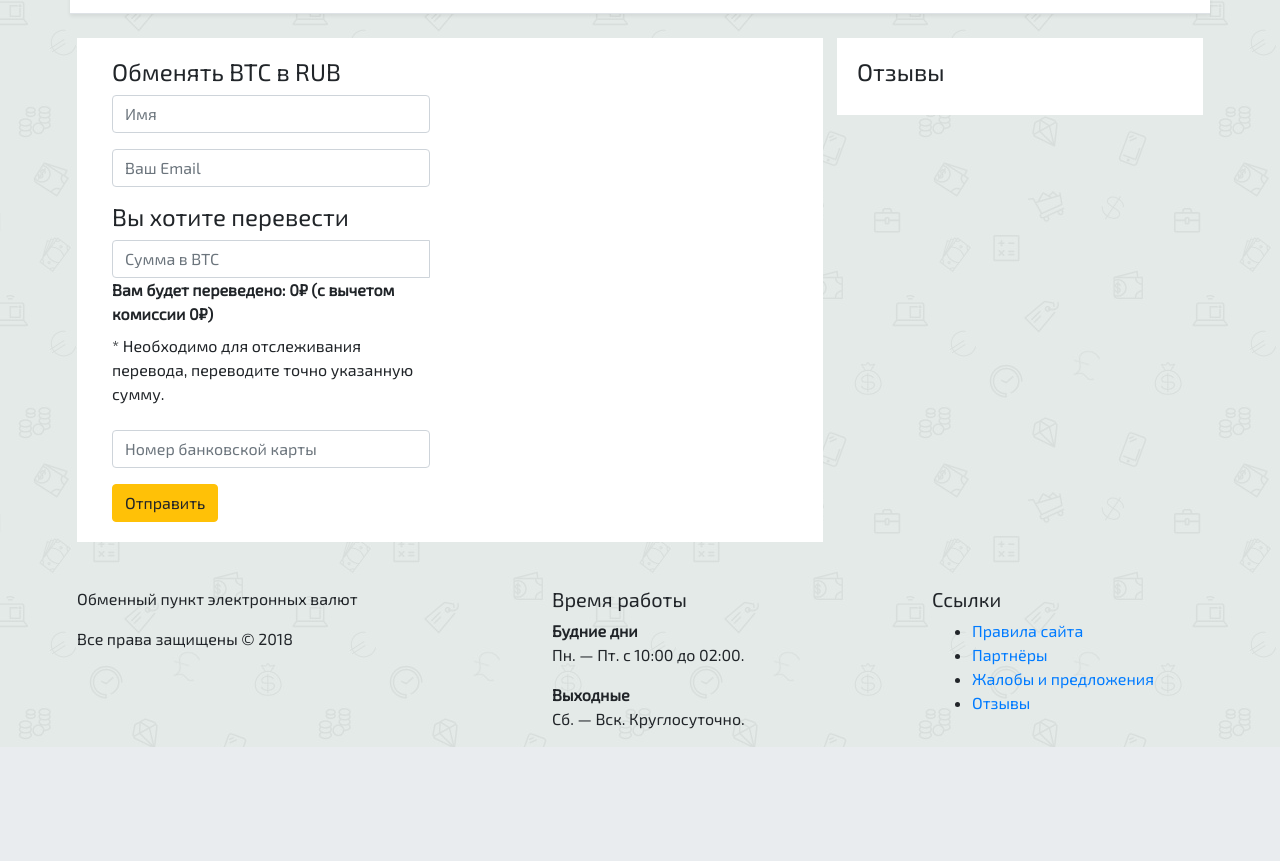
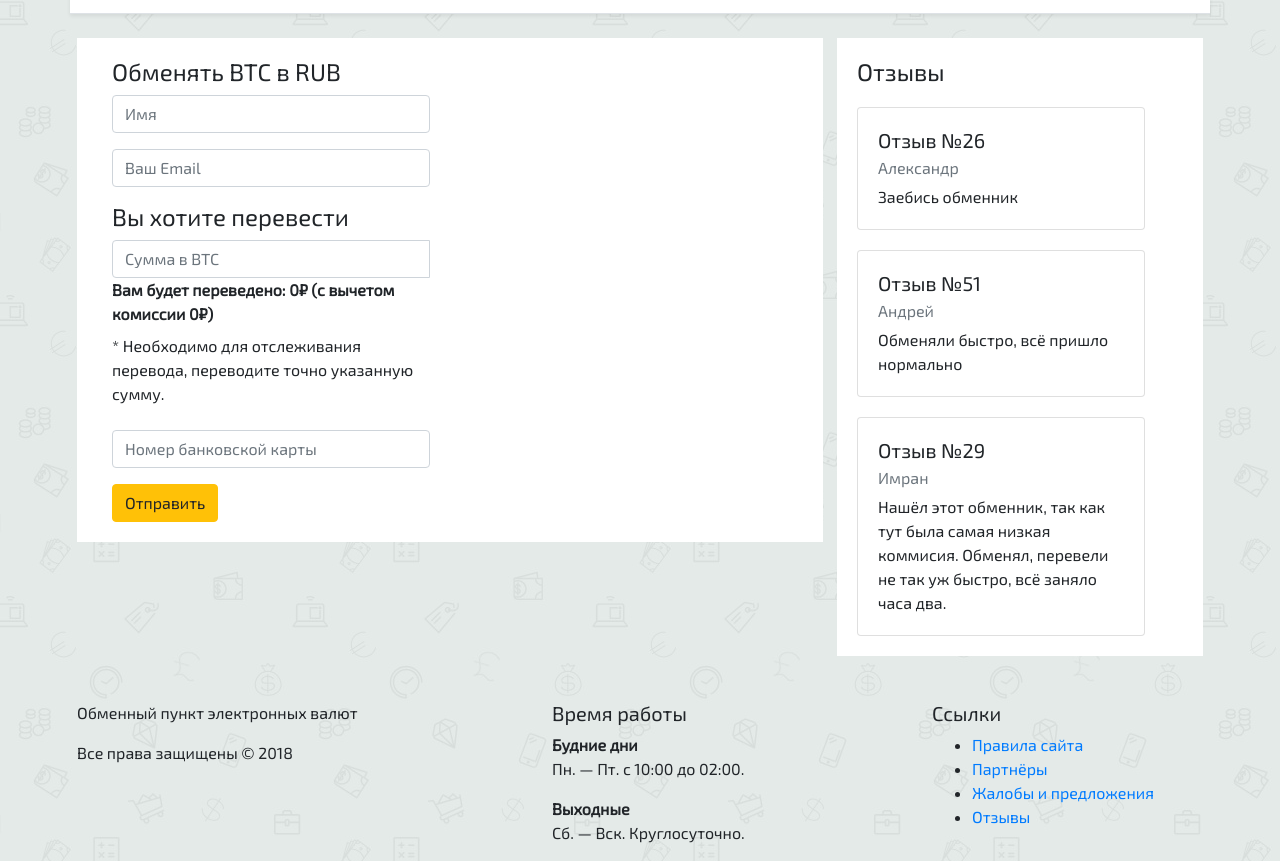
Before and after one commit to BotHata/CryptoChanger, a plain HTML site: page index.html in a window 1280 px wide. Shown: the part 67-928 px from the top of the page. Before the commit the page ends 814 px from the top, so only its background shows below. Drawn offline with nearby package versions, Linux system fonts and the light colour scheme; no server answers.

Commit message:
Boxes for reviews

```diff
--- a/index.html
+++ b/index.html
@@ -63,11 +63,32 @@
         <div class="col-sm-4">
             <div class="container justify-content-center ebat2" style="padding: 20px;">
                 <h4>Отзывы</h4>
+                <div class="card" style="width: 18rem; ">
+                    <div class="card-body">
+                      <h5 class="card-title">Отзыв №26</h5>
+                      <h6 class="card-subtitle mb-2 text-muted">Александр</h6>
+                      <p class="card-text">Заебись обменник</p>
+                    </div>
+                  </div>
+                  <div class="card" style="width: 18rem; ">
+                    <div class="card-body">
+                      <h5 class="card-title">Отзыв №51</h5>
+                      <h6 class="card-subtitle mb-2 text-muted">Андрей</h6>
+                      <p class="card-text">Обменяли быстро, всё пришло нормально</p>
+                    </div>
+                  </div>
+                  <div class="card" style="width: 18rem; ">
+                    <div class="card-body">
+                      <h5 class="card-title">Отзыв №29</h5>
+                      <h6 class="card-subtitle mb-2 text-muted">Имран</h6>
+                      <p class="card-text">Нашёл этот обменник, так как тут была самая низкая коммисия. Обменял, перевели не так уж быстро, всё заняло часа два.</p>
+                    </div>
+                  </div>
             </div>
         </div>
-
         </div>
     </div>
+
 
     <footer class="section footer-classic context-light" style="margin-top: 45px;">
         <div class="container">
--- a/style.css
+++ b/style.css
@@ -27,3 +27,6 @@ body{
     width: 100% !important;
     display: block;
 }
+.card{
+    margin-top:20px;
+}
```
